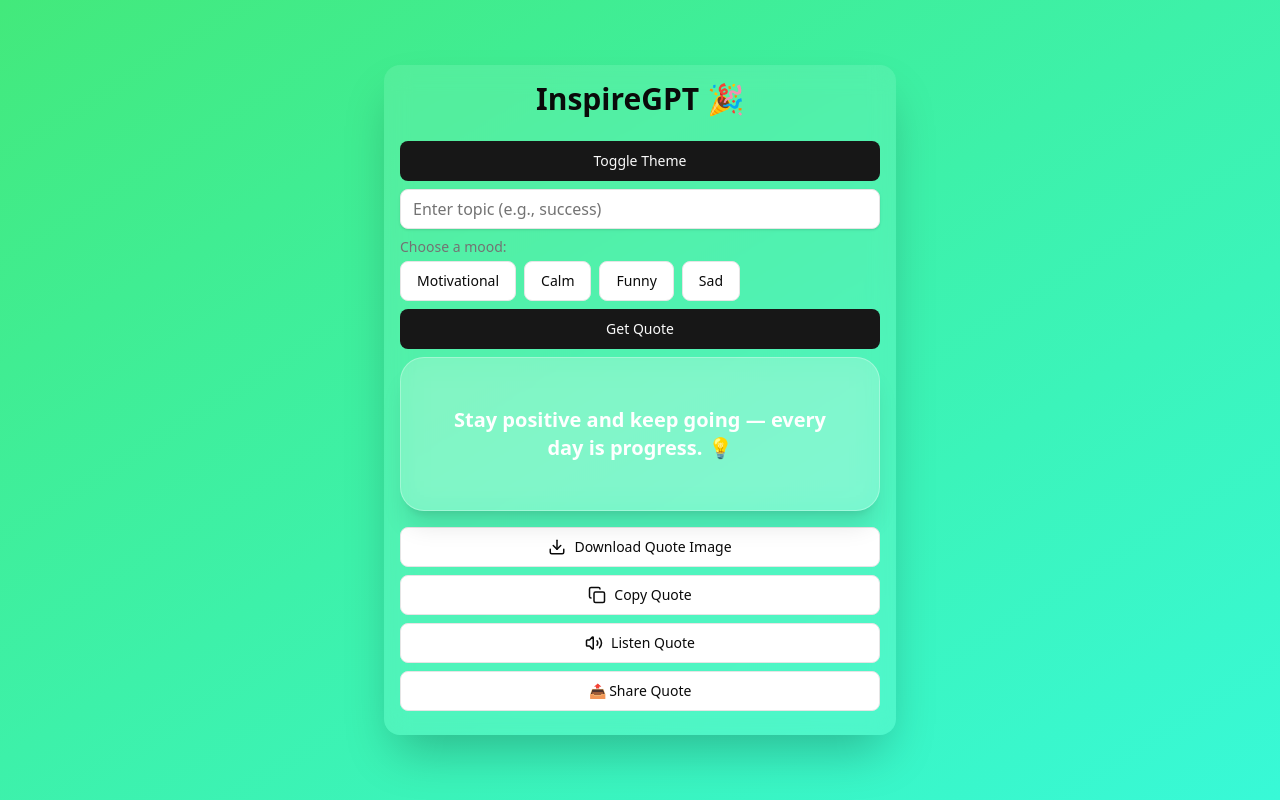
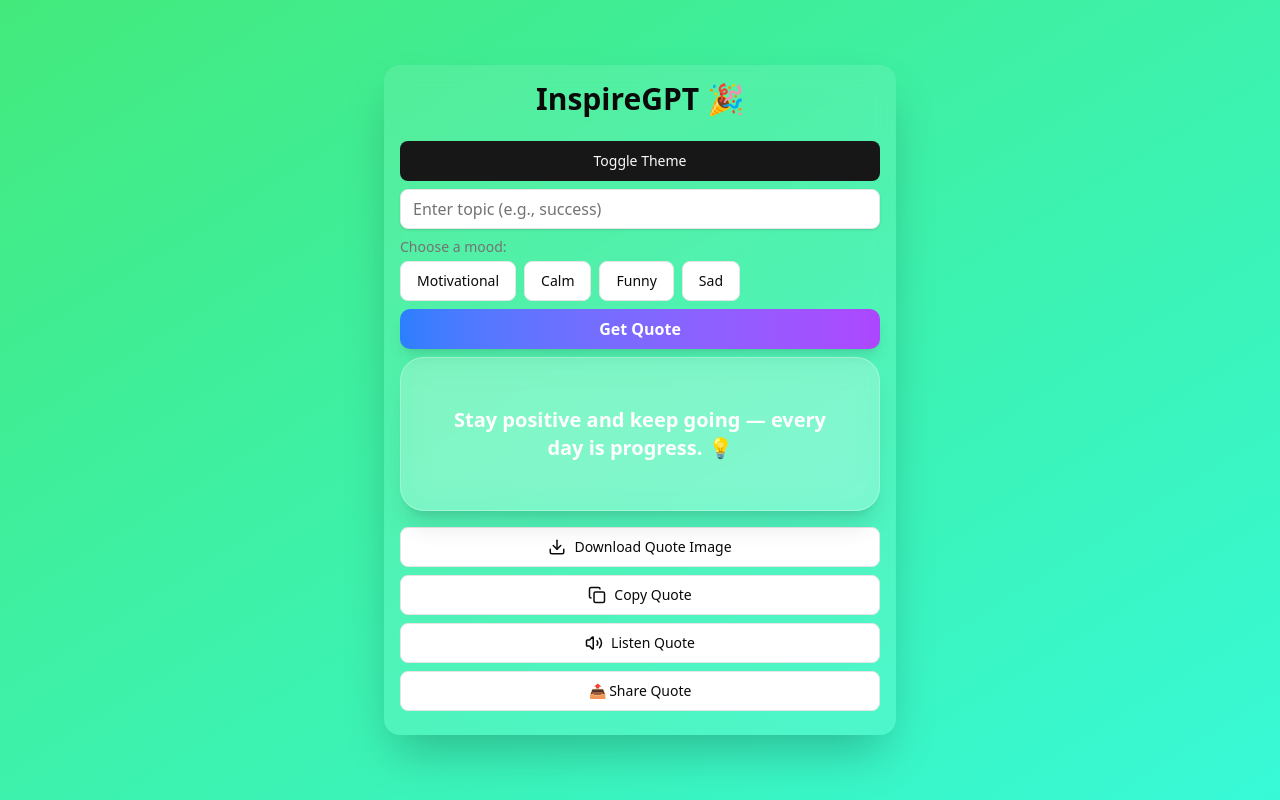
Before and after one commit to beginnercodee/InspireGPT, a Next.js app: page / in a window 1280 px wide. Built offline with nearby package versions, Linux system fonts and the light colour scheme; no server answers.

Commit message:
feat: make buttons smoother and more interactive using Framer Motion

```diff
--- a/src/app/page.tsx
+++ b/src/app/page.tsx
@@ -137,9 +137,16 @@ export default function Home() {
           ))}
         </div>
 
-        <Button onClick={getQuote} disabled={loading} className="w-full flex gap-2 justify-center mb-2 transition-transform duration-300 hover:scale-105 active:scale-95">
-          {loading ? "Generating..." : "Get Quote"}
-        </Button>
+        <motion.button
+  onClick={getQuote}
+  disabled={loading}
+  whileHover={{ scale: 1.05 }}
+  whileTap={{ scale: 0.95 }}
+  className="w-full flex gap-2 justify-center mb-2 px-4 py-2 font-semibold text-white bg-gradient-to-r from-blue-500 to-purple-500 rounded-lg shadow-lg transition-colors duration-300 disabled:opacity-50"
+>
+  {loading ? "Generating..." : "Get Quote"}
+</motion.button>
+
 
         {(quote || loading) && (
           <>
```
